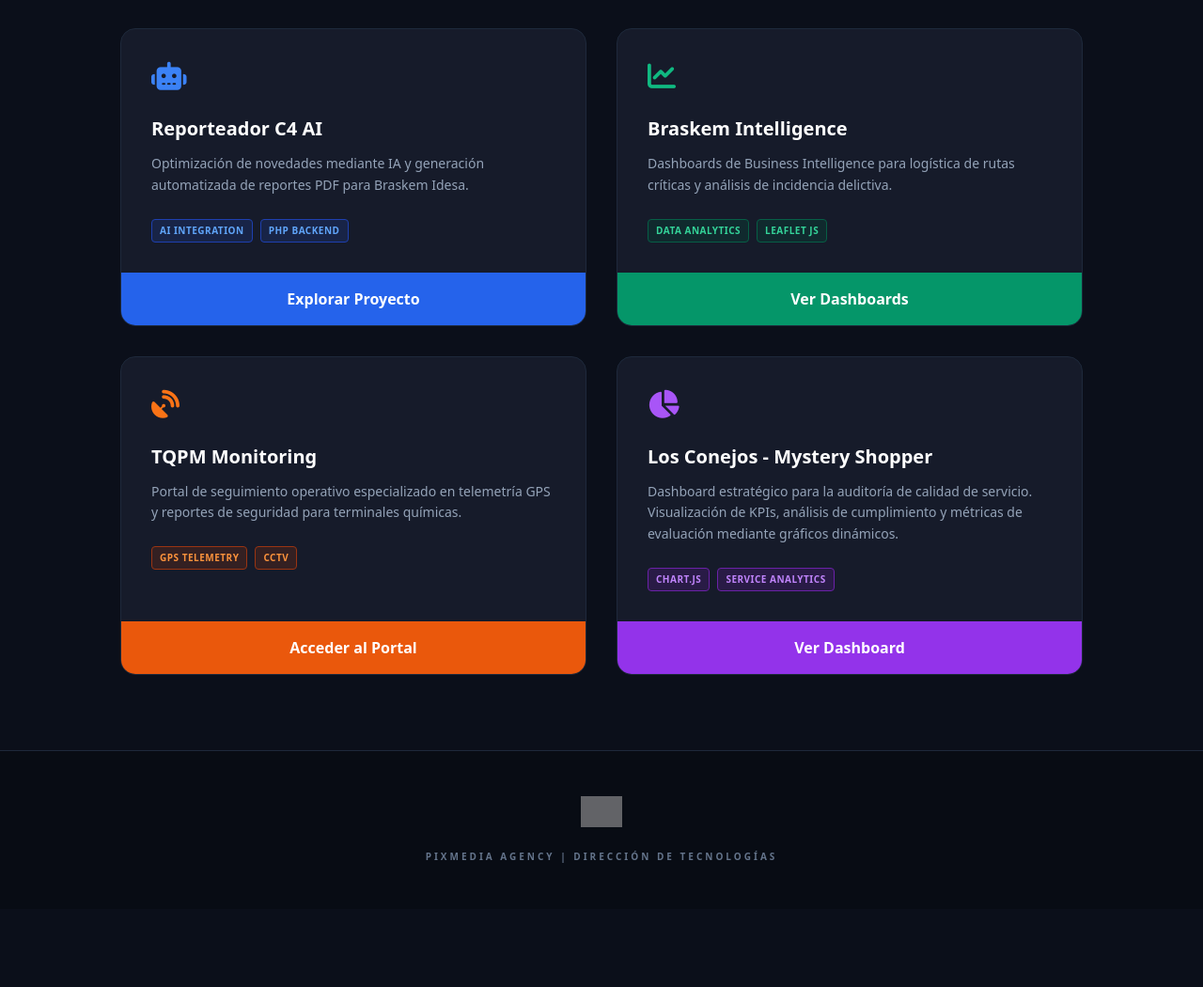
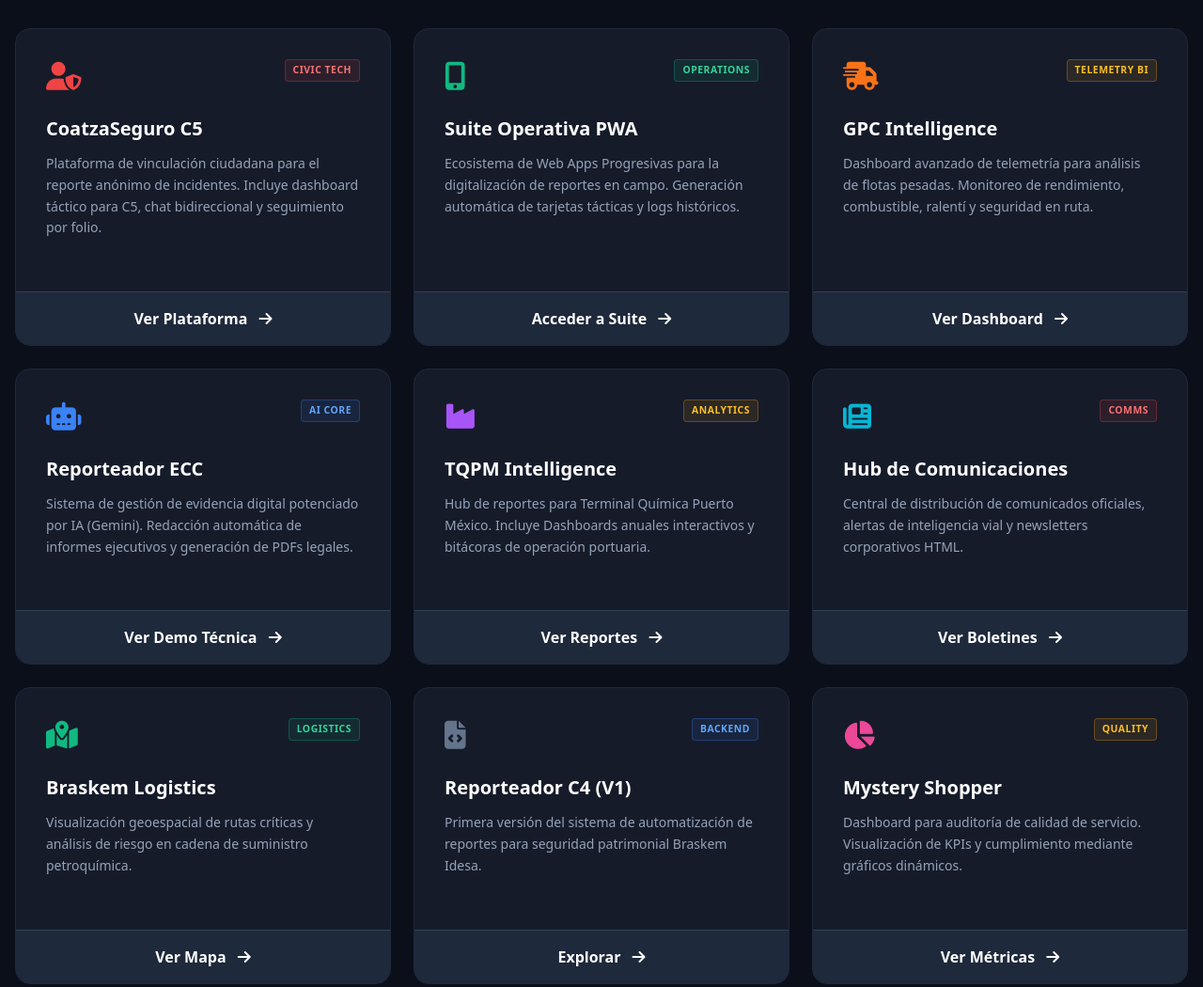
Before and after one commit to Willy100fuegos/willy100fuegos.github.io, a plain HTML site: page index.html in a window 1280 px wide. Shown: the part 560-1610 px from the top of the page at 94% size. Before the commit the page ends 1527 px from the top, so only its background shows below. Drawn offline with nearby package versions, Linux system fonts and the light colour scheme; grey boxes are pictures that could not be loaded.

Commit message:
Modify title, footer, and project card styles
Updated the title and footer text in index.html. Modified project card hover effects and adjusted project layout to improve responsiveness.

```diff
--- a/index.html
+++ b/index.html
@@ -3,14 +3,21 @@
 <head>
     <meta charset="UTF-8">
     <meta name="viewport" content="width=device-width, initial-scale=1.0">
-    <title>William Velázquez | Portal de Soluciones Tecnológicas</title>
+    <title>William Velázquez | Director de Tecnologías</title>
     <script src="https://cdn.tailwindcss.com"></script>
     <link rel="stylesheet" href="https://cdnjs.cloudflare.com/ajax/libs/font-awesome/6.4.0/css/all.min.css">
     <style>
         .hero-gradient { background: linear-gradient(135deg, #0f172a 0%, #1e293b 100%); }
         .project-card { transition: all 0.3s cubic-bezier(0.4, 0, 0.2, 1); border: 1px solid #1e293b; height: 100%; }
-        .project-card:hover { transform: translateY(-10px); border-color: #3b82f6; box-shadow: 0 20px 25px -5px rgba(0, 0, 0, 0.3); }
+        .project-card:hover { transform: translateY(-5px); border-color: #3b82f6; box-shadow: 0 20px 25px -5px rgba(0, 0, 0, 0.3); }
         .logo-pixmedia { width: 208px; height: 33px; object-fit: contain; }
+
+        /* Etiquetas de Categoría */
+        .badge { font-size: 0.65rem; text-transform: uppercase; font-weight: 800; letter-spacing: 0.05em; padding: 0.2rem 0.5rem; border-radius: 0.25rem; border: 1px solid; }
+        .badge-ai { background: rgba(59, 130, 246, 0.1); color: #60a5fa; border-color: rgba(59, 130, 246, 0.3); }
+        .badge-ops { background: rgba(16, 185, 129, 0.1); color: #34d399; border-color: rgba(16, 185, 129, 0.3); }
+        .badge-bi { background: rgba(245, 158, 11, 0.1); color: #fbbf24; border-color: rgba(245, 158, 11, 0.3); }
+        .badge-civic { background: rgba(239, 68, 68, 0.1); color: #f87171; border-color: rgba(239, 68, 68, 0.3); }
     </style>
 </head>
 <body class="bg-[#0b0f1a] text-slate-300 font-sans">
@@ -23,7 +30,7 @@
             <h1 class="text-4xl md:text-5xl font-extrabold text-white mb-4 tracking-tight">William Velázquez Valenzuela</h1>
             <p class="text-xl text-blue-400 font-medium mb-6">Director de Tecnologías | Desarrollo de Sistemas de Seguridad</p>
             <p class="max-w-2xl mx-auto text-slate-400 leading-relaxed font-light">
-                Soluciones integrales de infraestructura digital, automatización con IA y análisis de datos críticos para el sector de seguridad privada.
+                Arquitectura de soluciones integrales: Desde la infraestructura crítica y telemetría GPS, hasta plataformas de vinculación ciudadana e inteligencia de negocios (BI).
             </p>
         </div>
     </header>
@@ -34,61 +41,114 @@
             <div class="h-1 w-24 bg-blue-600 mx-auto mt-4"></div>
         </div>
 
-        <div class="grid grid-cols-1 md:grid-cols-2 lg:grid-cols-2 gap-8 max-w-5xl mx-auto">
+        <div class="grid grid-cols-1 md:grid-cols-2 lg:grid-cols-3 gap-6 max-w-7xl mx-auto">
 
-            <div class="project-card bg-[#161b2a] rounded-2xl overflow-hidden flex flex-col">
+            <div class="project-card bg-[#161b2a] rounded-2xl overflow-hidden flex flex-col group">
                 <div class="p-8 flex-grow">
-                    <div class="text-blue-500 mb-6 text-3xl"><i class="fas fa-robot"></i></div>
-                    <h3 class="text-xl font-bold text-white mb-3">Reporteador C4 AI</h3>
-                    <p class="text-sm text-slate-400 leading-relaxed mb-6">Optimización de novedades mediante IA y generación automatizada de reportes PDF para Braskem Idesa.</p>
-                    <div class="flex flex-wrap gap-2">
-                        <span class="text-[10px] bg-blue-900/30 text-blue-400 px-2 py-1 rounded border border-blue-800 uppercase font-bold tracking-wider">AI Integration</span>
-                        <span class="text-[10px] bg-blue-900/30 text-blue-400 px-2 py-1 rounded border border-blue-800 uppercase font-bold tracking-wider">PHP Backend</span>
+                    <div class="flex justify-between items-start mb-6">
+                        <div class="text-red-500 text-3xl"><i class="fas fa-user-shield"></i></div>
+                        <span class="badge badge-civic">Civic Tech</span>
                     </div>
+                    <h3 class="text-xl font-bold text-white mb-3 group-hover:text-red-400 transition">CoatzaSeguro C5</h3>
+                    <p class="text-sm text-slate-400 leading-relaxed mb-6">Plataforma de vinculación ciudadana para el reporte anónimo de incidentes. Incluye dashboard táctico para C5, chat bidireccional y seguimiento por folio.</p>
                 </div>
-                <a href="https://willy100fuegos.github.io/Reporteador-Braskem/" class="bg-blue-600 hover:bg-blue-500 text-white text-center py-4 font-bold transition">Explorar Proyecto</a>
+                <a href="https://willy100fuegos.github.io/Coatza-Seguro/" class="bg-slate-800 hover:bg-red-900/40 text-white text-center py-4 font-bold transition border-t border-slate-700 hover:text-red-400">Ver Plataforma <i class="fas fa-arrow-right ml-2"></i></a>
             </div>
 
-            <div class="project-card bg-[#161b2a] rounded-2xl overflow-hidden flex flex-col">
+            <div class="project-card bg-[#161b2a] rounded-2xl overflow-hidden flex flex-col group">
                 <div class="p-8 flex-grow">
-                    <div class="text-emerald-500 mb-6 text-3xl"><i class="fas fa-chart-line"></i></div>
-                    <h3 class="text-xl font-bold text-white mb-3">Braskem Intelligence</h3>
-                    <p class="text-sm text-slate-400 leading-relaxed mb-6">Dashboards de Business Intelligence para logística de rutas críticas y análisis de incidencia delictiva.</p>
-                    <div class="flex flex-wrap gap-2">
-                        <span class="text-[10px] bg-emerald-900/30 text-emerald-400 px-2 py-1 rounded border border-emerald-800 uppercase font-bold tracking-wider">Data Analytics</span>
-                        <span class="text-[10px] bg-emerald-900/30 text-emerald-400 px-2 py-1 rounded border border-emerald-800 uppercase font-bold tracking-wider">Leaflet JS</span>
+                    <div class="flex justify-between items-start mb-6">
+                        <div class="text-emerald-500 text-3xl"><i class="fas fa-mobile-screen-button"></i></div>
+                        <span class="badge badge-ops">Operations</span>
                     </div>
+                    <h3 class="text-xl font-bold text-white mb-3 group-hover:text-emerald-400 transition">Suite Operativa PWA</h3>
+                    <p class="text-sm text-slate-400 leading-relaxed mb-6">Ecosistema de Web Apps Progresivas para la digitalización de reportes en campo. Generación automática de tarjetas tácticas y logs históricos.</p>
                 </div>
-                <a href="https://willy100fuegos.github.io/Braskem/" class="bg-emerald-600 hover:bg-emerald-500 text-white text-center py-4 font-bold transition">Ver Dashboards</a>
+                <a href="https://willy100fuegos.github.io/reportes-estado-de-fuerza/" class="bg-slate-800 hover:bg-emerald-900/40 text-white text-center py-4 font-bold transition border-t border-slate-700 hover:text-emerald-400">Acceder a Suite <i class="fas fa-arrow-right ml-2"></i></a>
             </div>
 
-            <div class="project-card bg-[#161b2a] rounded-2xl overflow-hidden flex flex-col">
+            <div class="project-card bg-[#161b2a] rounded-2xl overflow-hidden flex flex-col group">
                 <div class="p-8 flex-grow">
-                    <div class="text-orange-500 mb-6 text-3xl"><i class="fas fa-satellite-dish"></i></div>
-                    <h3 class="text-xl font-bold text-white mb-3">TQPM Monitoring</h3>
-                    <p class="text-sm text-slate-400 leading-relaxed mb-6">Portal de seguimiento operativo especializado en telemetría GPS y reportes de seguridad para terminales químicas.</p>
-                    <div class="flex flex-wrap gap-2">
-                        <span class="text-[10px] bg-orange-900/30 text-orange-400 px-2 py-1 rounded border border-orange-800 uppercase font-bold tracking-wider">GPS Telemetry</span>
-                        <span class="text-[10px] bg-orange-900/30 text-orange-400 px-2 py-1 rounded border border-orange-800 uppercase font-bold tracking-wider">CCTV</span>
+                    <div class="flex justify-between items-start mb-6">
+                        <div class="text-orange-500 text-3xl"><i class="fas fa-truck-fast"></i></div>
+                        <span class="badge badge-bi">Telemetry BI</span>
                     </div>
+                    <h3 class="text-xl font-bold text-white mb-3 group-hover:text-orange-400 transition">GPC Intelligence</h3>
+                    <p class="text-sm text-slate-400 leading-relaxed mb-6">Dashboard avanzado de telemetría para análisis de flotas pesadas. Monitoreo de rendimiento, combustible, ralentí y seguridad en ruta.</p>
                 </div>
-                <a href="https://willy100fuegos.github.io/TQPM/" class="bg-orange-600 hover:bg-orange-500 text-white text-center py-4 font-bold transition">Acceder al Portal</a>
+                <a href="https://willy100fuegos.github.io/GPC-reportes/" class="bg-slate-800 hover:bg-orange-900/40 text-white text-center py-4 font-bold transition border-t border-slate-700 hover:text-orange-400">Ver Dashboard <i class="fas fa-arrow-right ml-2"></i></a>
             </div>
 
-            <div class="project-card bg-[#161b2a] rounded-2xl overflow-hidden flex flex-col">
+            <div class="project-card bg-[#161b2a] rounded-2xl overflow-hidden flex flex-col group">
                 <div class="p-8 flex-grow">
-                    <div class="text-purple-500 mb-6 text-3xl"><i class="fas fa-chart-pie"></i></div>
+                    <div class="flex justify-between items-start mb-6">
+                        <div class="text-blue-500 text-3xl"><i class="fas fa-robot"></i></div>
+                        <span class="badge badge-ai">AI Core</span>
+                    </div>
+                    <h3 class="text-xl font-bold text-white mb-3 group-hover:text-blue-400 transition">Reporteador ECC</h3>
+                    <p class="text-sm text-slate-400 leading-relaxed mb-6">Sistema de gestión de evidencia digital potenciado por IA (Gemini). Redacción automática de informes ejecutivos y generación de PDFs legales.</p>
+                </div>
+                <a href="https://willy100fuegos.github.io/Reportes-ECC/" class="bg-slate-800 hover:bg-blue-900/40 text-white text-center py-4 font-bold transition border-t border-slate-700 hover:text-blue-400">Ver Demo Técnica <i class="fas fa-arrow-right ml-2"></i></a>
+            </div>
 
-                    <h3 class="text-xl font-bold text-white mb-3">Los Conejos - Mystery Shopper</h3>
+            <div class="project-card bg-[#161b2a] rounded-2xl overflow-hidden flex flex-col group">
+                <div class="p-8 flex-grow">
+                    <div class="flex justify-between items-start mb-6">
+                        <div class="text-purple-500 text-3xl"><i class="fas fa-industry"></i></div>
+                        <span class="badge badge-bi">Analytics</span>
+                    </div>
+                    <h3 class="text-xl font-bold text-white mb-3 group-hover:text-purple-400 transition">TQPM Intelligence</h3>
+                    <p class="text-sm text-slate-400 leading-relaxed mb-6">Hub de reportes para Terminal Química Puerto México. Incluye Dashboards anuales interactivos y bitácoras de operación portuaria.</p>
+                </div>
+                <a href="https://willy100fuegos.github.io/TQPM/" class="bg-slate-800 hover:bg-purple-900/40 text-white text-center py-4 font-bold transition border-t border-slate-700 hover:text-purple-400">Ver Reportes <i class="fas fa-arrow-right ml-2"></i></a>
+            </div>
 
-                    <p class="text-sm text-slate-400 leading-relaxed mb-6">Dashboard estratégico para la auditoría de calidad de servicio. Visualización de KPIs, análisis de cumplimiento y métricas de evaluación mediante gráficos dinámicos.</p>
+            <div class="project-card bg-[#161b2a] rounded-2xl overflow-hidden flex flex-col group">
+                <div class="p-8 flex-grow">
+                    <div class="flex justify-between items-start mb-6">
+                        <div class="text-cyan-500 text-3xl"><i class="fas fa-newspaper"></i></div>
+                        <span class="badge badge-civic">Comms</span>
+                    </div>
+                    <h3 class="text-xl font-bold text-white mb-3 group-hover:text-cyan-400 transition">Hub de Comunicaciones</h3>
+                    <p class="text-sm text-slate-400 leading-relaxed mb-6">Central de distribución de comunicados oficiales, alertas de inteligencia vial y newsletters corporativos HTML.</p>
+                </div>
+                <a href="https://willy100fuegos.github.io/boletines/" class="bg-slate-800 hover:bg-cyan-900/40 text-white text-center py-4 font-bold transition border-t border-slate-700 hover:text-cyan-400">Ver Boletines <i class="fas fa-arrow-right ml-2"></i></a>
+            </div>
 
-                    <div class="flex flex-wrap gap-2">
-                        <span class="text-[10px] bg-purple-900/30 text-purple-400 px-2 py-1 rounded border border-purple-800 uppercase font-bold tracking-wider">Chart.js</span>
-                        <span class="text-[10px] bg-purple-900/30 text-purple-400 px-2 py-1 rounded border border-purple-800 uppercase font-bold tracking-wider">Service Analytics</span>
+            <div class="project-card bg-[#161b2a] rounded-2xl overflow-hidden flex flex-col group">
+                <div class="p-8 flex-grow">
+                    <div class="flex justify-between items-start mb-6">
+                        <div class="text-emerald-500 text-3xl"><i class="fas fa-map-location-dot"></i></div>
+                        <span class="badge badge-ops">Logistics</span>
                     </div>
+                    <h3 class="text-xl font-bold text-white mb-3 group-hover:text-emerald-400 transition">Braskem Logistics</h3>
+                    <p class="text-sm text-slate-400 leading-relaxed mb-6">Visualización geoespacial de rutas críticas y análisis de riesgo en cadena de suministro petroquímica.</p>
                 </div>
-                <a href="https://willy100fuegos.github.io/los-conejos/" class="bg-purple-600 hover:bg-purple-500 text-white text-center py-4 font-bold transition">Ver Dashboard</a>
+                <a href="https://willy100fuegos.github.io/Braskem/" class="bg-slate-800 hover:bg-emerald-900/40 text-white text-center py-4 font-bold transition border-t border-slate-700 hover:text-emerald-400">Ver Mapa <i class="fas fa-arrow-right ml-2"></i></a>
+            </div>
+
+            <div class="project-card bg-[#161b2a] rounded-2xl overflow-hidden flex flex-col group">
+                <div class="p-8 flex-grow">
+                    <div class="flex justify-between items-start mb-6">
+                        <div class="text-slate-500 text-3xl"><i class="fas fa-file-code"></i></div>
+                        <span class="badge badge-ai">Backend</span>
+                    </div>
+                    <h3 class="text-xl font-bold text-white mb-3 group-hover:text-blue-400 transition">Reporteador C4 (V1)</h3>
+                    <p class="text-sm text-slate-400 leading-relaxed mb-6">Primera versión del sistema de automatización de reportes para seguridad patrimonial Braskem Idesa.</p>
+                </div>
+                <a href="https://willy100fuegos.github.io/Reporteador-Braskem/" class="bg-slate-800 hover:bg-slate-700 text-white text-center py-4 font-bold transition border-t border-slate-700">Explorar <i class="fas fa-arrow-right ml-2"></i></a>
+            </div>
+
+            <div class="project-card bg-[#161b2a] rounded-2xl overflow-hidden flex flex-col group">
+                <div class="p-8 flex-grow">
+                    <div class="flex justify-between items-start mb-6">
+                        <div class="text-pink-500 text-3xl"><i class="fas fa-chart-pie"></i></div>
+                        <span class="badge badge-bi">Quality</span>
+                    </div>
+                    <h3 class="text-xl font-bold text-white mb-3 group-hover:text-pink-400 transition">Mystery Shopper</h3>
+                    <p class="text-sm text-slate-400 leading-relaxed mb-6">Dashboard para auditoría de calidad de servicio. Visualización de KPIs y cumplimiento mediante gráficos dinámicos.</p>
+                </div>
+                <a href="https://willy100fuegos.github.io/los-conejos/" class="bg-slate-800 hover:bg-pink-900/40 text-white text-center py-4 font-bold transition border-t border-slate-700 hover:text-pink-400">Ver Métricas <i class="fas fa-arrow-right ml-2"></i></a>
             </div>
 
         </div>
@@ -96,7 +156,7 @@
 
     <footer class="py-12 border-t border-slate-800 bg-[#080c14] text-center">
         <img src="https://pixmedia.b-cdn.net/pixmedialogoblanco.png" alt="Pixmedia" class="logo-pixmedia mx-auto mb-6 opacity-60">
-        <p class="text-slate-500 text-[10px] uppercase tracking-[0.3em] font-bold">Pixmedia Agency | Dirección de Tecnologías</p>
+        <p class="text-slate-500 text-[10px] uppercase tracking-[0.3em] font-bold">Pixmedia Agency | Dirección de Tecnologías 2026</p>
     </footer>
 
 </body>
```
